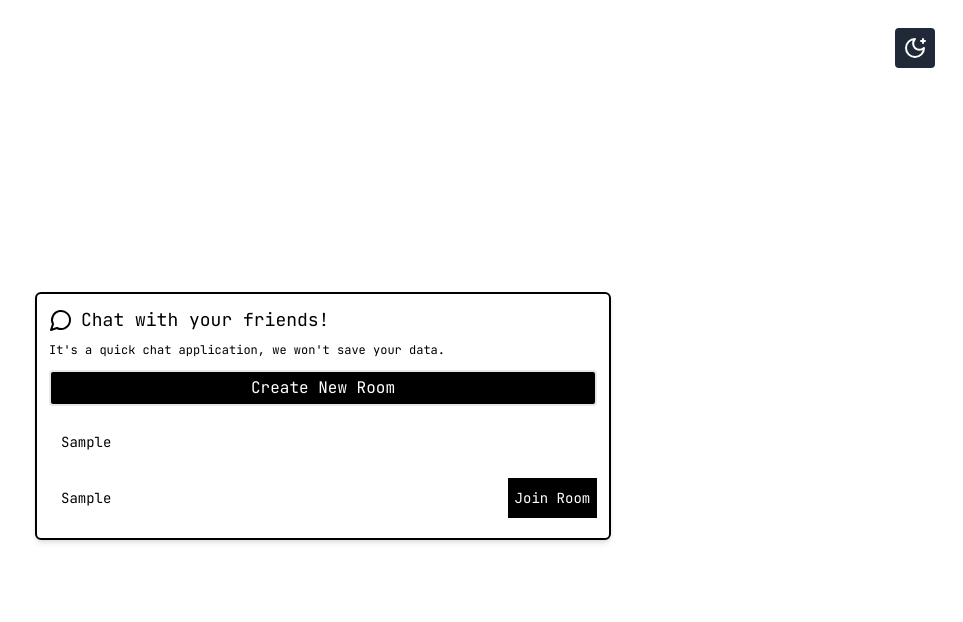
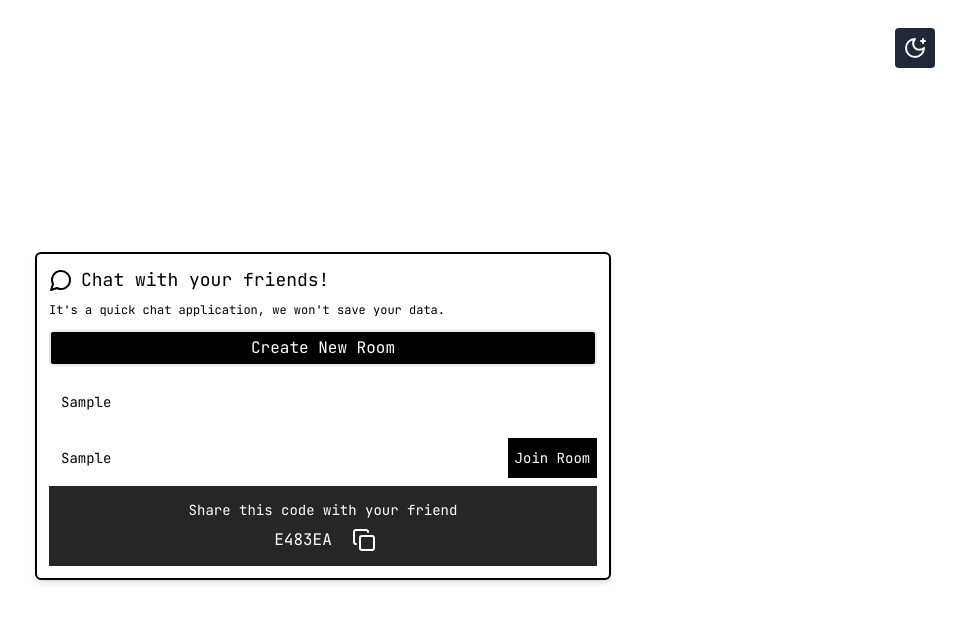
Before and after one commit to AnandRP2030/chat-app, a React (Vite) app in the folder client/: page / in a window 1280 px wide. Both pictures are taken after typing "Sample", "Sample" into the empty fields and a click on the button "Create New Room". Shown: the top 622 px of the page, without its empty margins (317-1280 px from the left). Built offline with nearby package versions, Linux system fonts and the light colour scheme.

Commit message:
feat: form validation and toast config

```diff
--- a/client/package.json
+++ b/client/package.json
@@ -13,6 +13,7 @@
     "lucide-react": "^0.471.1",
     "react": "^18.3.1",
     "react-dom": "^18.3.1",
+    "react-hot-toast": "^2.5.1",
     "react-router-dom": "^7.1.2"
   },
   "devDependencies": {
--- a/client/src/App.tsx
+++ b/client/src/App.tsx
@@ -7,7 +7,7 @@ function App() {
       <div className="absolute top-5 right-5">
         <DarkModeToggle />
       </div>
-      <div className="flex items-center min-h-screen max-w-xl mx-auto">
+      <div className="flex items-center min-h-screen min-w-2xl md:max-w-xl  mx-auto">
         <CreateNewRoom />
       </div>
     </div>
--- a/client/src/assets/icons/ChatIcon.tsx
+++ b/client/src/assets/icons/ChatIcon.tsx
@@ -7,9 +7,9 @@ export const ChatIcon = () => {
       viewBox="0 0 24 24"
       fill="none"
       stroke="currentColor"
-      stroke-width="2"
-      stroke-linecap="round"
-      stroke-linejoin="round"
+      strokeWidth="2"
+      strokeLinecap="round"
+      strokeLinejoin="round"
       className="lucide lucide-message-circle w-6 h-6"
     >
       <path d="M7.9 20A9 9 0 1 0 4 16.1L2 22Z"></path>
--- /dev/null
+++ b/client/src/assets/icons/CopyIcon.tsx
@@ -0,0 +1,17 @@
+export const CopyIcon = () => {
+  return (
+    <svg
+      xmlns="http://www.w3.org/2000/svg"
+      viewBox="0 0 20 20"
+      fill="none"
+      stroke="currentColor"
+      strokeWidth="2"
+      strokeLinecap="round"
+      strokeLinejoin="round"
+      className="lucide lucide-copy h-3 w-3"
+    >
+      <rect width="12" height="12" x="8" y="8" rx="2" ry="2"></rect>
+      <path d="M4 16c-1.1 0-2-.9-2-2V4c0-1.1.9-2 2-2h10c1.1 0 2 .9 2 2"></path>
+    </svg>
+  );
+};
--- a/client/src/components/room/createNewRoom.tsx
+++ b/client/src/components/room/createNewRoom.tsx
@@ -1,8 +1,67 @@
+import React, { useRef, useState } from "react";
 import { ChatIcon } from "../../assets/icons/ChatIcon";
+import { CopyIcon } from "lucide-react";
+import { toast } from "react-hot-toast";
+import { ShowToast } from "../../types/showToast";
 
 export const CreateNewRoom = () => {
+  const [isRoomIdAvail, setIsRoomIdAvail] = useState(false);
+  const inputNameRef = useRef<HTMLInputElement>(null);
+  const inputRoomIdRef = useRef<HTMLInputElement>(null);
+  const createRoomId = () => {
+    setIsRoomIdAvail(true);
+    showToast({
+      icon: "😍",
+      toastMsg: "Room Created successfully.",
+    });
+  };
+
+  const showToast = (data: ShowToast) => {
+    toast.success(data.toastMsg, {
+      icon: data.icon,
+      style: {
+        borderRadius: "10px",
+        background: "#333",
+        color: "#fff",
+        fontSize: "12px",
+      },
+    });
+  };
+  const copyRoomId = () => {
+    showToast({
+      icon: "😊",
+      toastMsg: "Room id copy to clipboard.",
+    });
+  };
+
+  const handleSubmit = (e: React.FormEvent<HTMLFormElement>) => {
+    e.preventDefault();
+    const username = inputNameRef.current ? inputNameRef.current.value : "";
+    const roomId = inputRoomIdRef.current ? inputRoomIdRef.current.value : "";
+    console.log("test");
+    if (!username) {
+      console.log("test 2");
+      showToast({
+        icon: "🥲",
+        toastMsg: "Please enter your name",
+      });
+      return;
+    }
+
+    if (!roomId) {
+      showToast({
+        icon: "👿",
+        toastMsg: "Please provide the  room id",
+      });
+      return;
+    }
+  };
+
   return (
-    <div className="border-black border-2 shadow-md rounded-md dark:border-gray-500 mx-auto w-full p-3">
+    <form
+      onSubmit={handleSubmit}
+      className="border-black border-2 shadow-md rounded-md dark:border-gray-500 mx-auto w-full p-3"
+    >
       <div className="flex items-center">
         <span>
           <ChatIcon />
@@ -12,22 +71,49 @@ export const CreateNewRoom = () => {
       <p className="text-xs mt-2">
         It's a quick chat application, we won't save your data.
       </p>
-      <button className="w-full mt-3 bg-black text-white border-2 rounded dark:bg-white dark:text-black  py-1 my-2">
+      <button
+        type="button"
+        onClick={createRoomId}
+        className="w-full mt-3 bg-black text-white border-2 rounded dark:bg-white dark:text-black  py-1 my-2"
+      >
         Create New Room
       </button>
       <input
-        className="w-full px-3 bg-transparent my-3 h-8 text-sm py-3"
+        ref={inputNameRef}
+        className="w-full px-3 bg-transparent my-3 h-8 text-sm py-3 "
         type="text"
         placeholder="Enter your name"
       />
       <div className="flex justify-between items-center">
         <input
+          ref={inputRoomIdRef}
           className="w-10/12 px-3 bg-transparent my-3 h-8 text-sm py-3"
           type="text"
           placeholder="Enter room Id"
         />
-        <button className="w-2/12 bg-black hover:text-red-500 hover:shadow-sm text-white h-10 text-sm border-none ml-3">Join Room</button>
+        <button
+          type="submit"
+          className="w-2/12 bg-black hover:text-red-500 hover:shadow-sm text-white h-10 text-sm border-none ml-3"
+        >
+          Join Room
+        </button>
       </div>
-    </div>
+
+      {isRoomIdAvail && (
+        <div className="h-20 bg-chatGray-500 text-white p-4 flex justify-center items-center flex-col">
+          <p className="text-sm">Share this code with your friend</p>
+          <div className="flex gap-5 justify-center mt-2">
+            <span>E483EA</span>
+            <button
+              type="button"
+              className="h-5 w-5 text-sm"
+              onClick={copyRoomId}
+            >
+              <CopyIcon />
+            </button>
+          </div>
+        </div>
+      )}
+    </form>
   );
 };
--- a/client/src/main.tsx
+++ b/client/src/main.tsx
@@ -3,8 +3,10 @@ import "./index.css";
 import App from "./App.tsx";
 import { BrowserRouter, Routes, Route } from "react-router-dom";
 import { Chat } from "./pages/chat.tsx";
+import { Toaster } from "react-hot-toast";
 createRoot(document.getElementById("root")!).render(
   <BrowserRouter>
+    <Toaster position="bottom-right" reverseOrder={false} />
     <Routes>
       <Route path="/" element={<App />} />
       <Route path="/chat" element={<Chat />} />
--- /dev/null
+++ b/client/src/types/showToast.ts
@@ -0,0 +1,4 @@
+export interface ShowToast {
+    toastMsg: string;
+    icon: string
+}
--- a/client/tailwind.config.js
+++ b/client/tailwind.config.js
@@ -7,7 +7,13 @@ export default {
   ],
   darkMode: "class",
   theme: {
-    extend: {},
+    extend: {
+      colors: {
+        chatGray: {
+          "500": "#262626"
+        }
+      }
+    },
   },
   plugins: [],
 }
```
Also changed, not shown: 1 other file (tests, documents, lock files or other folders).
